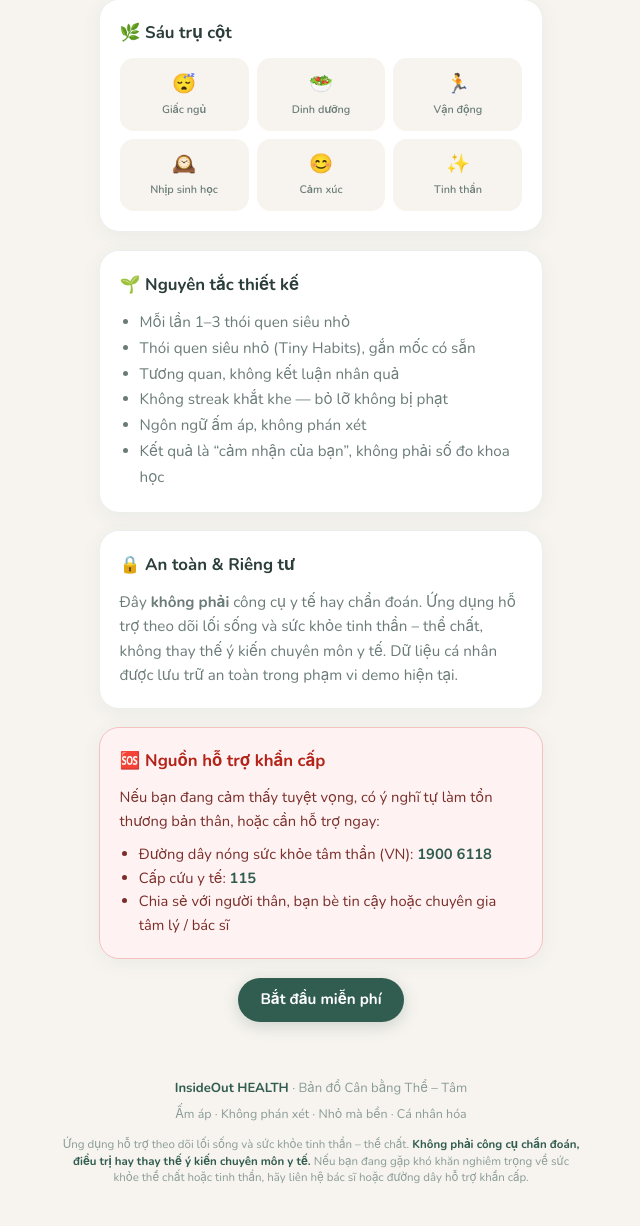
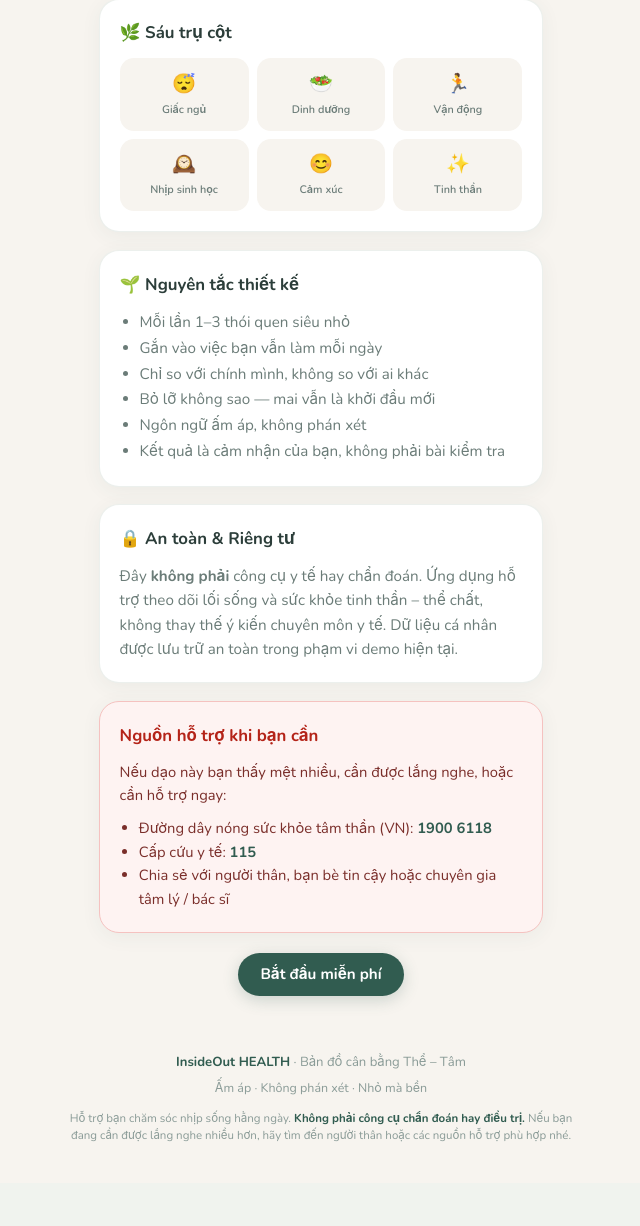
Before and after one commit to binminer2005/inside_out_heath, a Flask app: page /info in a window 1280 px wide. Shown: the part 388-1614 px from the top of the page, without its empty margins (319-959 px from the left). After the commit the page ends 1530 px from the top, so only its background shows below. Run offline with Flask 3, Linux system fonts and the light colour scheme; some libraries are stand-ins or nearby versions.

Commit message:
Refresh InsideOut assessment and wellness copy
Co-authored-by: Copilot <223556219+Copilot@users.noreply.github.com>

```diff
--- a/app.py
+++ b/app.py
@@ -1126,7 +1126,7 @@ def require_assessment_done():
         return redirect(url_for('login'))
     user = users.get(session['user'], {})
     if not user.get('assessment_done'):
-        flash('Hãy hoàn thành Bản đồ Tâm – Thể để bắt đầu nhé.', 'info')
+        flash('Hãy hoàn thành Bản đồ để bắt đầu nhé.', 'info')
         return redirect(url_for('assessment'))
     return None
 
@@ -1724,7 +1724,7 @@ def map_result():
     if is_guest:
         scores = get_guest_scores()
         if not scores or not any(scores.values()):
-            flash('Hãy vẽ Bản đồ trước nhé — không cần đăng nhập.', 'info')
+            flash('Hãy vẽ Bản đồ trước nhé — không cần đăng nhập cũng được.', 'info')
             return redirect(url_for('assessment'))
         name = session.get('guest_name', 'Bạn')
     else:
@@ -1789,7 +1789,7 @@ def choose_habit():
             session['guest_habit'] = chosen_list[0]  # keep one for guest flow
             session['guest_habits'] = chosen_list
             titles = ', '.join(c['title'] for c in chosen_list)
-            flash(f'Đã chọn: {titles}. Đăng ký để lưu thói quen và check-in hằng ngày.', 'success')
+            flash(f'Đã chọn: {titles}. Đăng ký để lưu và check-in hằng ngày nhé.', 'success')
         return redirect(url_for('register'))
 
     redir = require_assessment_done()
@@ -1801,7 +1801,7 @@ def choose_habit():
         user['habit'] = chosen_list[0]  # keep legacy field
         save_users(users)
         titles = ', '.join(c['title'] for c in chosen_list)
-        flash(f'Bạn đã chọn {len(chosen_list)} thói quen: {titles}. Chúc bạn kiên trì!', 'success')
+        flash(f'Đã chọn {len(chosen_list)} thói quen: {titles}. Cứ làm nhỏ thôi nhé.', 'success')
     return redirect(url_for('home'))
 
 
@@ -1836,7 +1836,7 @@ def checkin():
                 not 1 <= sleep_quality <= 5 or
                 not 0 <= water_glasses <= 30 or not 0 <= activity_minutes <= 600 or
                 not 1 <= stress_level <= 5 or not 1 <= energy_level <= 5):
-            flash('Vui lòng nhập đúng các chỉ số sức khỏe trong giới hạn cho phép.', 'error')
+            flash('Bạn ơi, kiểm tra lại các chỉ số giúp mình (trong giới hạn cho phép nhé).', 'error')
             return render_template('checkin.html',
                                    name=session.get('name', 'Bạn'),
                                    habits=habits,
@@ -1880,12 +1880,12 @@ def checkin():
             'scores': user['scores'],
         })
         if ok:
-            flash('Đã lưu check-in. Cảm ơn bạn đã dành thời gian cho bản thân.', 'success')
+            flash('Đã lưu check-in. Cảm ơn bạn đã dành thời gian cho mình.', 'success')
         else:
             flash('Đã lưu check-in cục bộ. Đồng bộ sheet: ' + str(msg), 'info')
         # Red-flag from mood/stress
         if mood_value <= 2 or stress_level >= 5:
-            flash('Nếu bạn đang cảm thấy rất khó chịu, hãy cân nhắc chia sẻ với người thân hoặc chuyên gia.', 'info')
+            flash('Nếu dạo này bạn thấy mệt nhiều, hãy chia sẻ với ai đó bạn tin nhé.', 'info')
         return redirect(url_for('home'))
     return render_template('checkin.html',
                            name=session.get('name', 'Bạn'),
@@ -1972,14 +1972,14 @@ def trends():
         avg_good = round(sum(good_sleep_moods) / len(good_sleep_moods), 1)
         if avg_good > avg_low:
             insights.append(
-                f'Khi ngủ ≥ 7 giờ, tâm trạng trung bình ({avg_good}) cao hơn những ngày ngủ < 6 giờ ({avg_low}).'
+                f'Khi ngủ ≥ 7 giờ, tâm trạng trung bình ({avg_good}) dễ chịu hơn những ngày ngủ < 6 giờ ({avg_low}).'
             )
     if high_stress_days >= 3:
         insights.append(
-            f'Trong 14 ngày gần đây có {high_stress_days} ngày căng thẳng cao (≥ 4). Hãy ưu tiên các thói quen thư giãn nhỏ.'
+            f'Trong 14 ngày gần đây có {high_stress_days} ngày căng thẳng hơi cao. Ưu tiên vài thói quen thư giãn nhỏ cũng tốt đó.'
         )
     if not insights and checkins:
-        insights.append('Tiếp tục check-in đều đặn để hệ thống nhận ra mẫu hình của bạn.')
+        insights.append('Cứ check-in thêm vài ngày, mình sẽ nhận ra nhịp của bạn rõ hơn.')
 
     return render_template('trends.html',
                            name=session.get('name', 'Bạn'),
--- a/templates/base.html
+++ b/templates/base.html
@@ -65,12 +65,12 @@
   {% endif %}
 
   <footer class="footer">
-    <p><strong>InsideOut HEALTH</strong> · Bản đồ Cân bằng Thể – Tâm</p>
-    <p style="margin-top:0.3rem;font-size:0.78rem;">Ấm áp · Không phán xét · Nhỏ mà bền · Cá nhân hóa</p>
+    <p><strong>InsideOut HEALTH</strong> · Bản đồ cân bằng Thể – Tâm</p>
+    <p style="margin-top:0.3rem;font-size:0.78rem;">Ấm áp · Không phán xét · Nhỏ mà bền</p>
     <p style="margin-top:0.75rem;font-size:0.72rem;color:var(--text-light);line-height:1.45;max-width:520px;margin-left:auto;margin-right:auto;">
-      Ứng dụng hỗ trợ theo dõi lối sống và sức khỏe tinh thần – thể chất.
-      <strong>Không phải công cụ chẩn đoán, điều trị hay thay thế ý kiến chuyên môn y tế.</strong>
-      Nếu bạn đang gặp khó khăn nghiêm trọng về sức khỏe thể chất hoặc tinh thần, hãy liên hệ bác sĩ hoặc đường dây hỗ trợ khẩn cấp.
+      Hỗ trợ bạn chăm sóc nhịp sống hằng ngày.
+      <strong>Không phải công cụ chẩn đoán hay điều trị.</strong>
+      Nếu bạn đang cần được lắng nghe nhiều hơn, hãy tìm đến người thân hoặc các nguồn hỗ trợ phù hợp nhé.
     </p>
   </footer>
   {% block scripts %}{% endblock %}
--- a/templates/info.html
+++ b/templates/info.html
@@ -49,11 +49,11 @@
   <div class="card-title">🌱 Nguyên tắc thiết kế</div>
   <ul style="padding-left:1.25rem;color:var(--text-muted);font-size:0.95rem;line-height:1.7;">
     <li>Mỗi lần 1–3 thói quen siêu nhỏ</li>
-    <li>Thói quen siêu nhỏ (Tiny Habits), gắn mốc có sẵn</li>
-    <li>Tương quan, không kết luận nhân quả</li>
-    <li>Không streak khắt khe — bỏ lỡ không bị phạt</li>
+    <li>Gắn vào việc bạn vẫn làm mỗi ngày</li>
+    <li>Chỉ so với chính mình, không so với ai khác</li>
+    <li>Bỏ lỡ không sao — mai vẫn là khởi đầu mới</li>
     <li>Ngôn ngữ ấm áp, không phán xét</li>
-    <li>Kết quả là “cảm nhận của bạn”, không phải số đo khoa học</li>
+    <li>Kết quả là cảm nhận của bạn, không phải bài kiểm tra</li>
   </ul>
 </div>
 
@@ -68,9 +68,9 @@
 </div>
 
 <div class="card" style="background:#FEF3F2;border:1.5px solid #F5C2C0;">
-  <div class="card-title" style="color:#B42318;">🆘 Nguồn hỗ trợ khẩn cấp</div>
+  <div class="card-title" style="color:#B42318;">Nguồn hỗ trợ khi bạn cần</div>
   <p style="color:#7A2E2A;font-size:0.92rem;margin-bottom:0.6rem;">
-    Nếu bạn đang cảm thấy tuyệt vọng, có ý nghĩ tự làm tổn thương bản thân, hoặc cần hỗ trợ ngay:
+    Nếu dạo này bạn thấy mệt nhiều, cần được lắng nghe, hoặc cần hỗ trợ ngay:
   </p>
   <ul style="padding-left:1.2rem;color:#7A2E2A;font-size:0.92rem;line-height:1.6;">
     <li>Đường dây nóng sức khỏe tâm thần (VN): <a href="tel:19006118" style="font-weight:700;">1900 6118</a></li>
```
Also changed, not shown: templates/checkin.html (+11 -11 lines), templates/home.html (+9 -9 lines), templates/landing_full.html (+10 -10 lines), templates/map.html (+14 -14 lines), templates/trends.html (+11 -11 lines).
